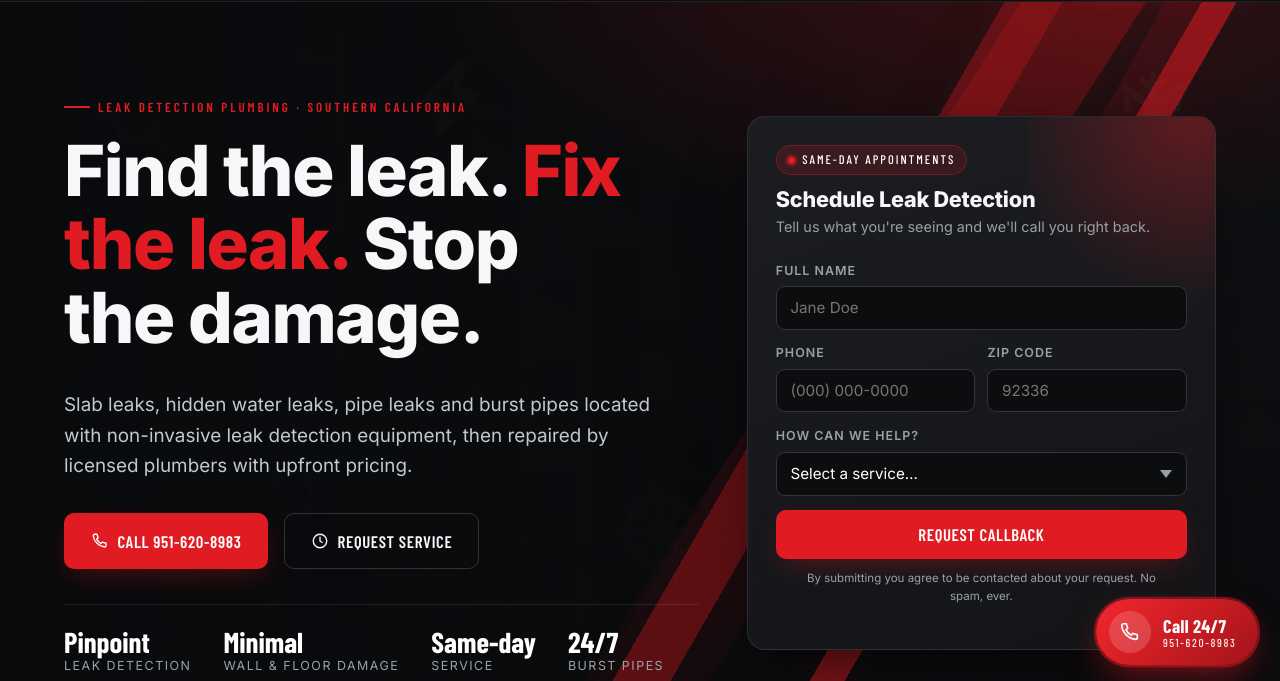
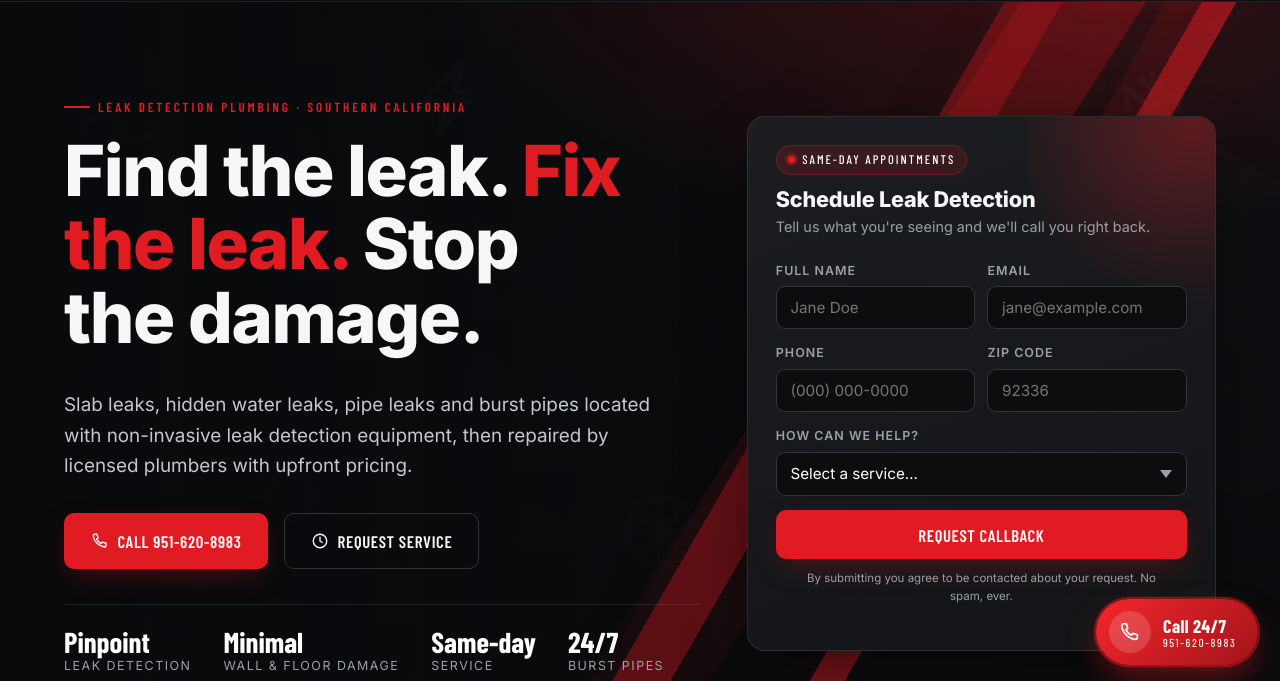
Before and after one commit to ky-lore/alliance-247, a plain HTML site: page leak-detection/index.html in a window 1280 px wide. Shown: the part 113-794 px from the top of the page. Drawn offline with nearby package versions, Linux system fonts and the light colour scheme.

Commit message:
Add required email field to landing page lead forms
Email sits beside Full name on all 11 landing page forms, is sent
lowercased in the GHL webhook payload, and the lp.js cache-bust hash
is updated on every page.

Co-Authored-By: Claude Opus 5.5 <noreply@anthropic.com>

```diff
--- a/electrical-panels/index.html
+++ b/electrical-panels/index.html
@@ -138,9 +138,15 @@ height="0" width="0" style="display:none;visibility:hidden"></iframe></noscript>
           <input type="hidden" name="page" value="electrical-panels">
           <input type="hidden" name="trade" value="Electrical">
           <div class="form-hp" aria-hidden="true"><label for="f-website">Website</label><input id="f-website" name="website" type="text" value="" tabindex="-1" autocomplete="off"></div>
-          <div class="field">
-            <label for="f-name">Full name</label>
-            <input id="f-name" name="name" type="text" autocomplete="name" placeholder="Jane Doe" required>
+          <div class="field-row">
+            <div class="field">
+              <label for="f-name">Full name</label>
+              <input id="f-name" name="name" type="text" autocomplete="name" placeholder="Jane Doe" required>
+            </div>
+            <div class="field">
+              <label for="f-email">Email</label>
+              <input id="f-email" name="email" type="email" autocomplete="email" inputmode="email" placeholder="jane@example.com" required>
+            </div>
           </div>
           <div class="field-row">
             <div class="field">
@@ -352,6 +358,6 @@ height="0" width="0" style="display:none;visibility:hidden"></iframe></noscript>
   <span class="emergency-fab__txt"><b>Call 24/7</b><span>951-356-9246</span></span>
 </a>
 
-<script src="/js/lp.js?v=b32dba02"></script>
+<script src="/js/lp.js?v=3f3d1561"></script>
 </body>
 </html>
--- a/js/lp.js
+++ b/js/lp.js
@@ -77,6 +77,7 @@
       data.first_name = parts.shift() || '';
       data.last_name = parts.join(' ');
       data.phone = toE164(data.phone);
+      data.email = (data.email || '').toLowerCase();
       data.source = 'Website';
       data.form_source = 'Landing Page: ' + (data.page || '');
       data.page_url = window.location.href.split('#')[0];
--- a/leak-detection/index.html
+++ b/leak-detection/index.html
@@ -138,9 +138,15 @@ height="0" width="0" style="display:none;visibility:hidden"></iframe></noscript>
           <input type="hidden" name="page" value="leak-detection">
           <input type="hidden" name="trade" value="Plumbing">
           <div class="form-hp" aria-hidden="true"><label for="f-website">Website</label><input id="f-website" name="website" type="text" value="" tabindex="-1" autocomplete="off"></div>
-          <div class="field">
-            <label for="f-name">Full name</label>
-            <input id="f-name" name="name" type="text" autocomplete="name" placeholder="Jane Doe" required>
+          <div class="field-row">
+            <div class="field">
+              <label for="f-name">Full name</label>
+              <input id="f-name" name="name" type="text" autocomplete="name" placeholder="Jane Doe" required>
+            </div>
+            <div class="field">
+              <label for="f-email">Email</label>
+              <input id="f-email" name="email" type="email" autocomplete="email" inputmode="email" placeholder="jane@example.com" required>
+            </div>
           </div>
           <div class="field-row">
             <div class="field">
@@ -353,6 +359,6 @@ height="0" width="0" style="display:none;visibility:hidden"></iframe></noscript>
   <span class="emergency-fab__txt"><b>Call 24/7</b><span>951-620-8983</span></span>
 </a>
 
-<script src="/js/lp.js?v=b32dba02"></script>
+<script src="/js/lp.js?v=3f3d1561"></script>
 </body>
 </html>
```
Also changed, not shown: electrician-services/index.html (+10 -4 lines), emergency-plumbing/index.html (+10 -4 lines), ev-charger-installations/index.html (+10 -4 lines), general-plumbing/index.html (+10 -4 lines), generator-installations/index.html (+10 -4 lines), lighting-services/index.html (+10 -4 lines), rooter-hydro-jetting/index.html (+10 -4 lines), sewer-drain/index.html (+10 -4 lines), thank-you-electrical/index.html (+1 -1 lines), thank-you-plumbing/index.html (+1 -1 lines), water-heaters/index.html (+10 -4 lines).
